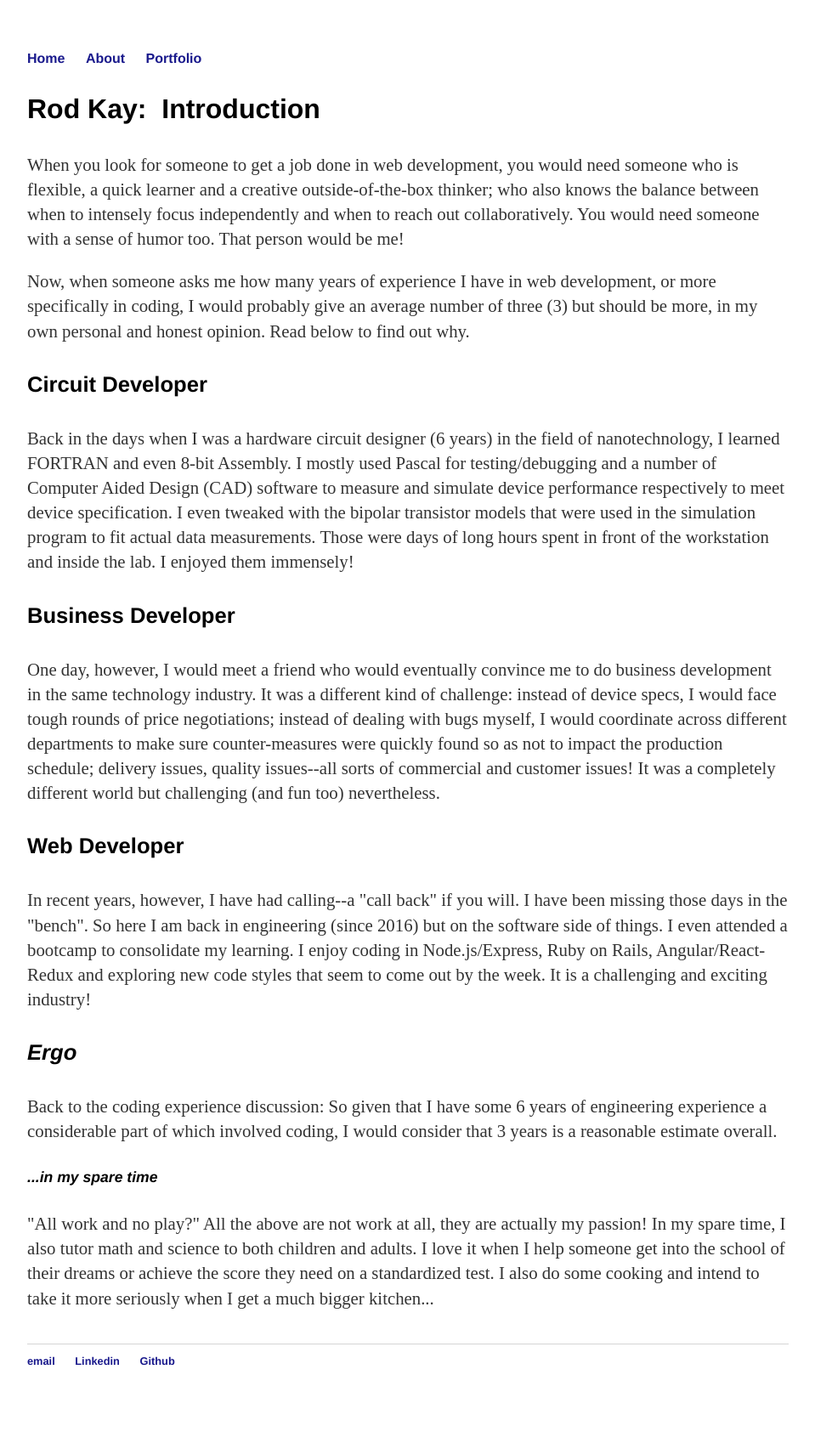
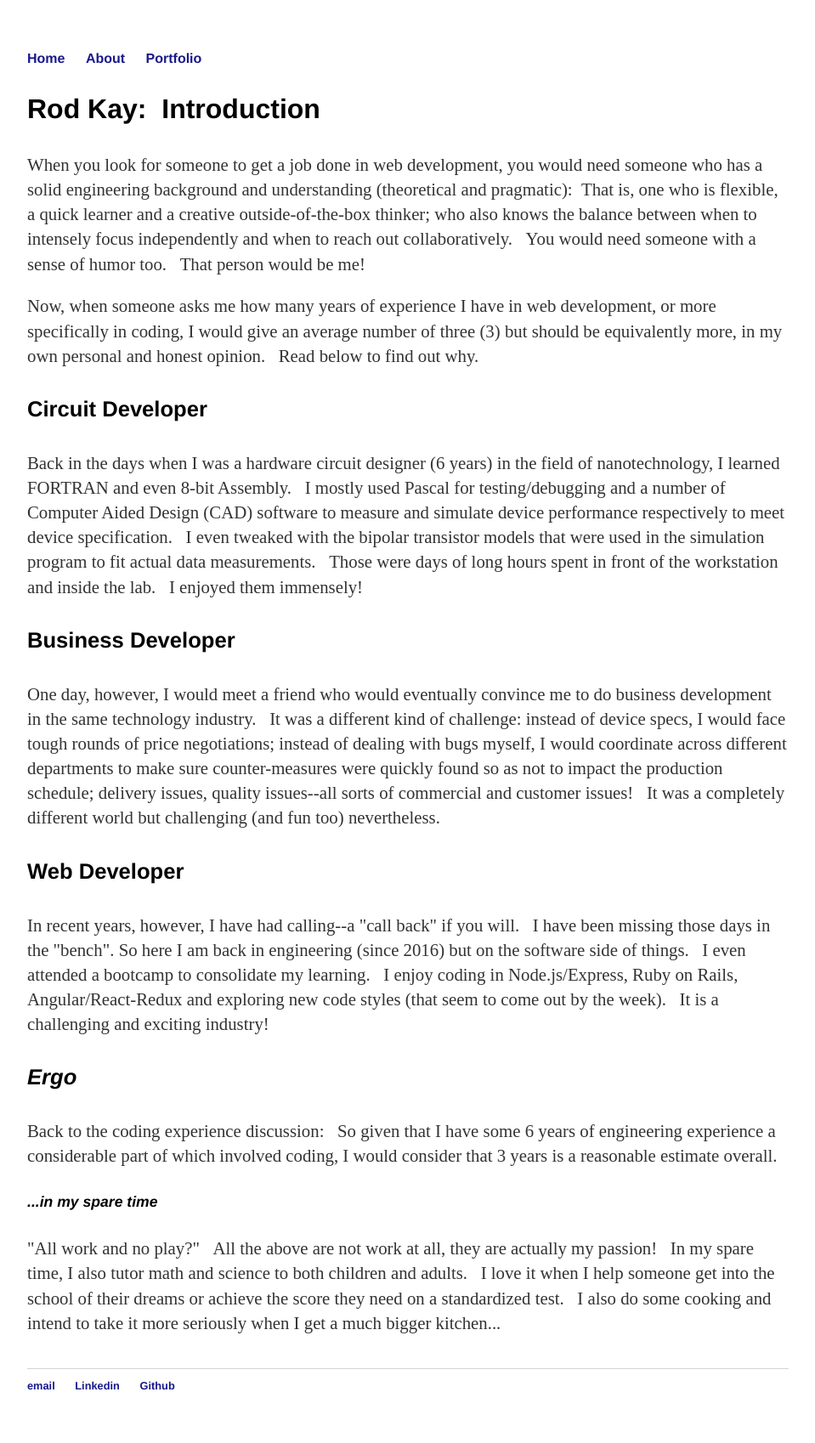
Before and after one commit to rodstaff/rodstaff.github.io, a Jekyll site: the page built from about/index.html, in a window 1280 px wide. Shown: the whole page at 85% size, without its empty margins (160-1119 px from the left). Built offline with Jekyll 4.4.1, drawn with Linux system fonts in a browser that asks for light colours; before the commit the page ends 1669 px from its top, so only the background shows below that.

Commit message:
modified about/portfolio views

```diff
--- a/about/index.html
+++ b/about/index.html
@@ -3,17 +3,17 @@ layout: default
 title: About
 ---
 <div>
-     <h3>Rod Kay:&nbsp&nbspIntroduction</h3>
-     <p>When you look for someone to get a job done in web development, you would need someone who is flexible, a quick learner and a creative outside-of-the-box thinker; who also knows the balance between when to intensely focus independently and when to reach out collaboratively.  You would need someone with a sense of humor too.  That person would be me!</p>
-     <p>Now, when someone asks me how many years of experience I have in web development, or more specifically in coding, I would probably give an average number of three (3) but should be more, in my own personal and honest opinion.  Read below to find out why.</p>
+     <h3>Rod Kay:&nbsp;&nbsp;Introduction</h3>
+     <p>When you look for someone to get a job done in web development, you would need someone who has a solid engineering background and understanding (theoretical and pragmatic):&nbsp;&nbsp;That is, one who is flexible, a quick learner and a creative outside-of-the-box thinker; who also knows the balance between when to intensely focus independently and when to reach out collaboratively.  &nbsp;&nbsp;You would need someone with a sense of humor too.  &nbsp;&nbsp;That person would be me!</p>
+     <p>Now, when someone asks me how many years of experience I have in web development, or more specifically in coding, I would give an average number of three (3) but should be equivalently more, in my own personal and honest opinion.  &nbsp;&nbsp;Read below to find out why.</p>
      <h4>Circuit Developer</h4>
-     <p>Back in the days when I was a hardware circuit designer (6 years) in the field of nanotechnology, I learned FORTRAN and even 8-bit Assembly.  I mostly used Pascal for testing/debugging and a number of Computer Aided Design (CAD) software to measure and simulate device performance respectively to meet device specification.  I even tweaked with the bipolar transistor models that were used in the simulation program to fit actual data measurements.  Those were days of long hours spent in front of the workstation and inside the lab.  I enjoyed them immensely!</p>
+     <p>Back in the days when I was a hardware circuit designer (6 years) in the field of nanotechnology, I learned FORTRAN and even 8-bit Assembly.  &nbsp;&nbsp;I mostly used Pascal for testing/debugging and a number of Computer Aided Design (CAD) software to measure and simulate device performance respectively to meet device specification.  &nbsp;&nbsp;I even tweaked with the bipolar transistor models that were used in the simulation program to fit actual data measurements.  &nbsp;&nbsp;Those were days of long hours spent in front of the workstation and inside the lab.  &nbsp;&nbsp;I enjoyed them immensely!</p>
      <h4>Business Developer</h4>
-     <p>One day, however, I would meet a friend who would eventually convince me to do business development in the same technology industry.  It was a different kind of challenge: instead of device specs, I would face tough rounds of price negotiations; instead of dealing with bugs myself, I would coordinate across different departments to make sure counter-measures were quickly found so as not to impact the production schedule; delivery issues, quality issues--all sorts of commercial and customer issues!  It was a completely different world but challenging (and fun too) nevertheless. </p>
+     <p>One day, however, I would meet a friend who would eventually convince me to do business development in the same technology industry.  &nbsp;&nbsp;It was a different kind of challenge: instead of device specs, I would face tough rounds of price negotiations; instead of dealing with bugs myself, I would coordinate across different departments to make sure counter-measures were quickly found so as not to impact the production schedule; delivery issues, quality issues--all sorts of commercial and customer issues!  &nbsp;&nbsp;It was a completely different world but challenging (and fun too) nevertheless. </p>
      <h4>Web Developer</h4>
-     <p>In recent years, however, I have had calling--a "call back" if you will.  I have been missing those days in the "bench".  So here I am back in engineering (since 2016) but on the software side of things.  I even attended a bootcamp to consolidate my learning.  I enjoy coding in Node.js/Express, Ruby on Rails, Angular/React-Redux and exploring new code styles that seem to come out by the week.  It is a challenging and exciting industry!</p>
+     <p>In recent years, however, I have had calling--a "call back" if you will.  &nbsp;&nbsp;I have been missing those days in the "bench".  So here I am back in engineering (since 2016) but on the software side of things.  &nbsp;&nbsp;I even attended a bootcamp to consolidate my learning.  &nbsp;&nbsp;I enjoy coding in Node.js/Express, Ruby on Rails, Angular/React-Redux and exploring new code styles (that seem to come out by the week).  &nbsp;&nbsp;It is a challenging and exciting industry!</p>
      <h4><em>Ergo</em></h4>
-     <p>Back to the coding experience discussion:  So given that I have some 6 years of engineering experience a considerable part of which involved coding, I would consider that 3 years is a reasonable estimate overall.</p>
+     <p>Back to the coding experience discussion:  &nbsp;&nbsp;So given that I have some 6 years of engineering experience a considerable part of which involved coding, I would consider that 3 years is a reasonable estimate overall.</p>
      <h5><em>...in my spare time</em></h5>
-     <p>"All work and no play?"  All the above are not work at all, they are actually my passion!  In my spare time, I also tutor math and science to both children and adults.  I love it when I help someone get into the school of their dreams or achieve the score they need on a standardized test.  I also do some cooking and intend to take it more seriously when I get a much bigger kitchen...</p><br/>
+     <p>"All work and no play?"  &nbsp;&nbsp;All the above are not work at all, they are actually my passion!  &nbsp;&nbsp;In my spare time, I also tutor math and science to both children and adults.  &nbsp;&nbsp;I love it when I help someone get into the school of their dreams or achieve the score they need on a standardized test.  &nbsp;&nbsp;I also do some cooking and intend to take it more seriously when I get a much bigger kitchen...</p><br/>
 </div>
--- a/css/main.css
+++ b/css/main.css
@@ -11,6 +11,10 @@ nav ul, footer ul {
 nav ul li, footer ul li {
     display: inline;
     margin-right: 20px;
+}
+a d {
+    text-decoration: underline;
+      color: #19198c;
 }
 a {
     text-decoration: none;
```
Also changed, not shown: portfolio/index.html (+4 -4 lines).
